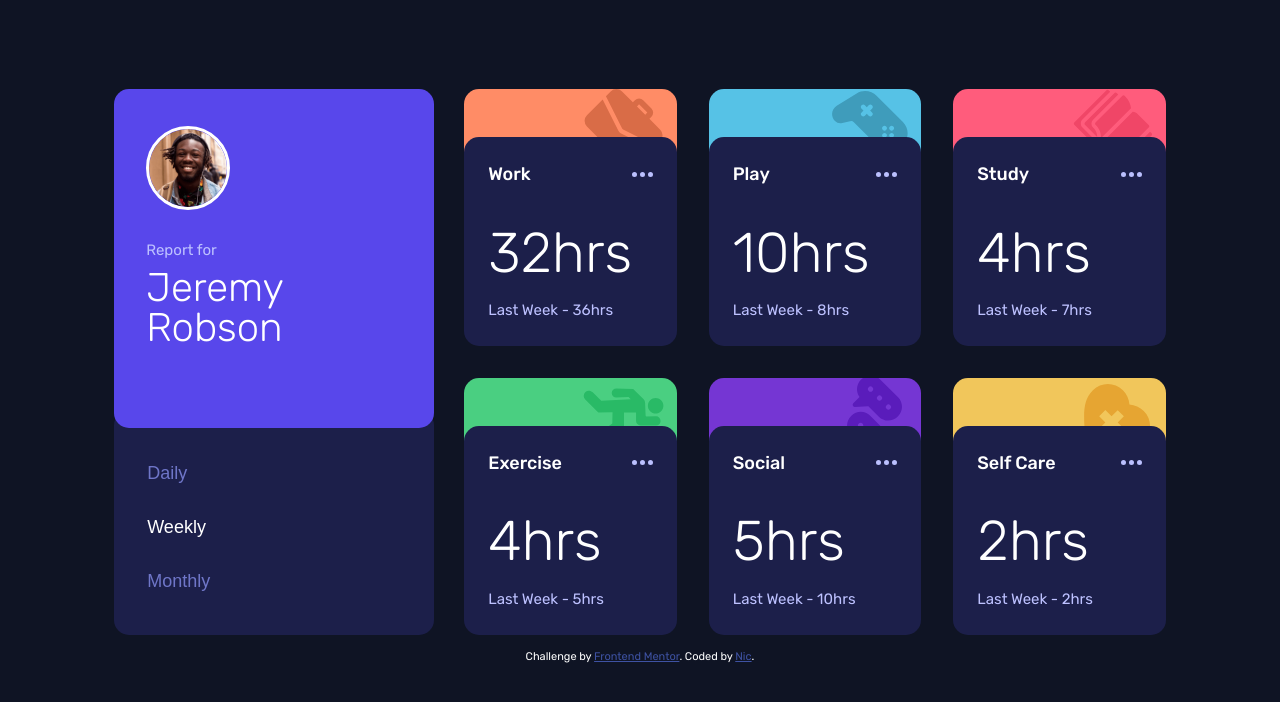
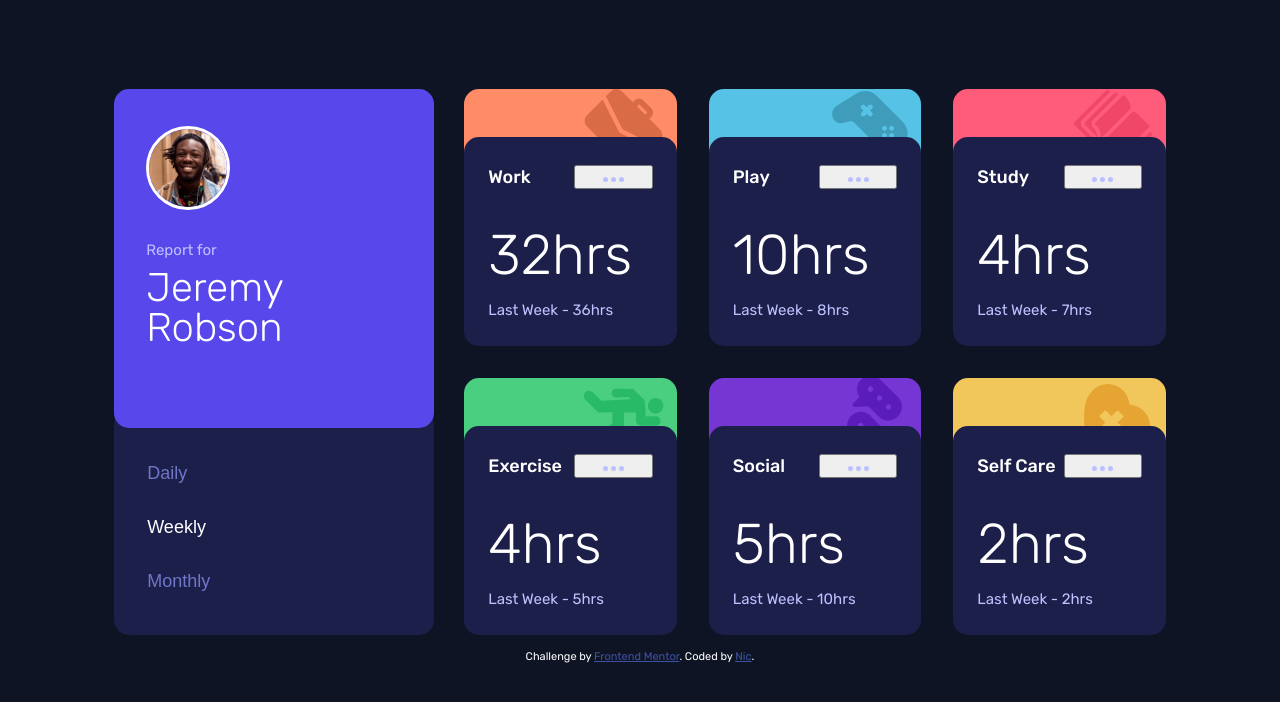
Before and after one commit to nicm42/time-tracking-dashboard, a website built with Vite: page index.html in a window 1280 px wide. Built offline with nearby package versions, Linux system fonts and the light colour scheme.

Commit message:
Made ellipses inline svg so it goes white on hover

```diff
--- a/index.html
+++ b/index.html
@@ -67,78 +67,120 @@
       <section class="stats-section">
         <div class="stats work">
           <div class="stats__title"></div>
-          <img
+          <button>
+            <svg
               class="stats__dots"
-            src="/images/icon-ellipsis.svg"
-            alt="See more detail"
               width="21"
               height="5"
+              xmlns="http://www.w3.org/2000/svg"
+            >
+              <path
+                d="M2.5 0a2.5 2.5 0 1 1 0 5 2.5 2.5 0 0 1 0-5Zm8 0a2.5 2.5 0 1 1 0 5 2.5 2.5 0 0 1 0-5Zm8 0a2.5 2.5 0 1 1 0 5 2.5 2.5 0 0 1 0-5Z"
+                fill="#BBC0FF"
+                fill-rule="evenodd"
               />
+            </svg>
+          </button>
           <div class="stats__number"></div>
           <div class="stats__previous"></div>
         </div>
 
         <div class="stats play">
           <div class="stats__title"></div>
-          <img
+          <button>
+            <svg
               class="stats__dots"
-            src="/images/icon-ellipsis.svg"
-            alt="See more detail"
               width="21"
               height="5"
+              xmlns="http://www.w3.org/2000/svg"
+            >
+              <path
+                d="M2.5 0a2.5 2.5 0 1 1 0 5 2.5 2.5 0 0 1 0-5Zm8 0a2.5 2.5 0 1 1 0 5 2.5 2.5 0 0 1 0-5Zm8 0a2.5 2.5 0 1 1 0 5 2.5 2.5 0 0 1 0-5Z"
+                fill="#BBC0FF"
+                fill-rule="evenodd"
               />
+            </svg>
+          </button>
           <div class="stats__number"></div>
           <div class="stats__previous"></div>
         </div>
 
         <div class="stats study">
           <div class="stats__title"></div>
-          <img
+          <button>
+            <svg
               class="stats__dots"
-            src="/images/icon-ellipsis.svg"
-            alt="See more detail"
               width="21"
               height="5"
+              xmlns="http://www.w3.org/2000/svg"
+            >
+              <path
+                d="M2.5 0a2.5 2.5 0 1 1 0 5 2.5 2.5 0 0 1 0-5Zm8 0a2.5 2.5 0 1 1 0 5 2.5 2.5 0 0 1 0-5Zm8 0a2.5 2.5 0 1 1 0 5 2.5 2.5 0 0 1 0-5Z"
+                fill="#BBC0FF"
+                fill-rule="evenodd"
               />
+            </svg>
+          </button>
           <div class="stats__number"></div>
           <div class="stats__previous"></div>
         </div>
 
         <div class="stats exercise">
           <div class="stats__title"></div>
-          <img
+          <button>
+            <svg
               class="stats__dots"
-            src="/images/icon-ellipsis.svg"
-            alt="See more detail"
               width="21"
               height="5"
+              xmlns="http://www.w3.org/2000/svg"
+            >
+              <path
+                d="M2.5 0a2.5 2.5 0 1 1 0 5 2.5 2.5 0 0 1 0-5Zm8 0a2.5 2.5 0 1 1 0 5 2.5 2.5 0 0 1 0-5Zm8 0a2.5 2.5 0 1 1 0 5 2.5 2.5 0 0 1 0-5Z"
+                fill="#BBC0FF"
+                fill-rule="evenodd"
               />
+            </svg>
+          </button>
           <div class="stats__number"></div>
           <div class="stats__previous"></div>
         </div>
 
         <div class="stats social">
           <div class="stats__title"></div>
-          <img
+          <button>
+            <svg
               class="stats__dots"
-            src="/images/icon-ellipsis.svg"
-            alt="See more detail"
               width="21"
               height="5"
+              xmlns="http://www.w3.org/2000/svg"
+            >
+              <path
+                d="M2.5 0a2.5 2.5 0 1 1 0 5 2.5 2.5 0 0 1 0-5Zm8 0a2.5 2.5 0 1 1 0 5 2.5 2.5 0 0 1 0-5Zm8 0a2.5 2.5 0 1 1 0 5 2.5 2.5 0 0 1 0-5Z"
+                fill="#BBC0FF"
+                fill-rule="evenodd"
               />
+            </svg>
+          </button>
           <div class="stats__number"></div>
           <div class="stats__previous"></div>
         </div>
 
         <div class="stats self-care">
           <div class="stats__title"></div>
-          <img
+          <button>
+            <svg
               class="stats__dots"
-            src="/images/icon-ellipsis.svg"
-            alt="See more detail"
               width="21"
               height="5"
+              xmlns="http://www.w3.org/2000/svg"
+            >
+              <path
+                d="M2.5 0a2.5 2.5 0 1 1 0 5 2.5 2.5 0 0 1 0-5Zm8 0a2.5 2.5 0 1 1 0 5 2.5 2.5 0 0 1 0-5Zm8 0a2.5 2.5 0 1 1 0 5 2.5 2.5 0 0 1 0-5Z"
+                fill="#BBC0FF"
+                fill-rule="evenodd"
               />
+            </svg>
+          </button>
           <div class="stats__number"></div>
           <div class="stats__previous"></div>
         </div>
--- a/src/_stats.scss
+++ b/src/_stats.scss
@@ -44,10 +44,10 @@
     margin-block-start: 3em;
   }
 
-  &:focus,
+  /* &:focus,
   &:hover {
     background-color: var(--hover-blue);
-  }
+  } */
 
   &::before {
     position: absolute;
@@ -70,6 +70,15 @@
     grid-area: title;
     font-size: 1.125rem;
     font-weight: 500;
+  }
+
+  & button {
+    font-size: 1rem;
+
+    &:hover svg path,
+    &:focus svg path {
+      fill: white;
+    }
   }
 
   &__dots {
```
Lines whose indentation alone changed are shown as unchanged.
